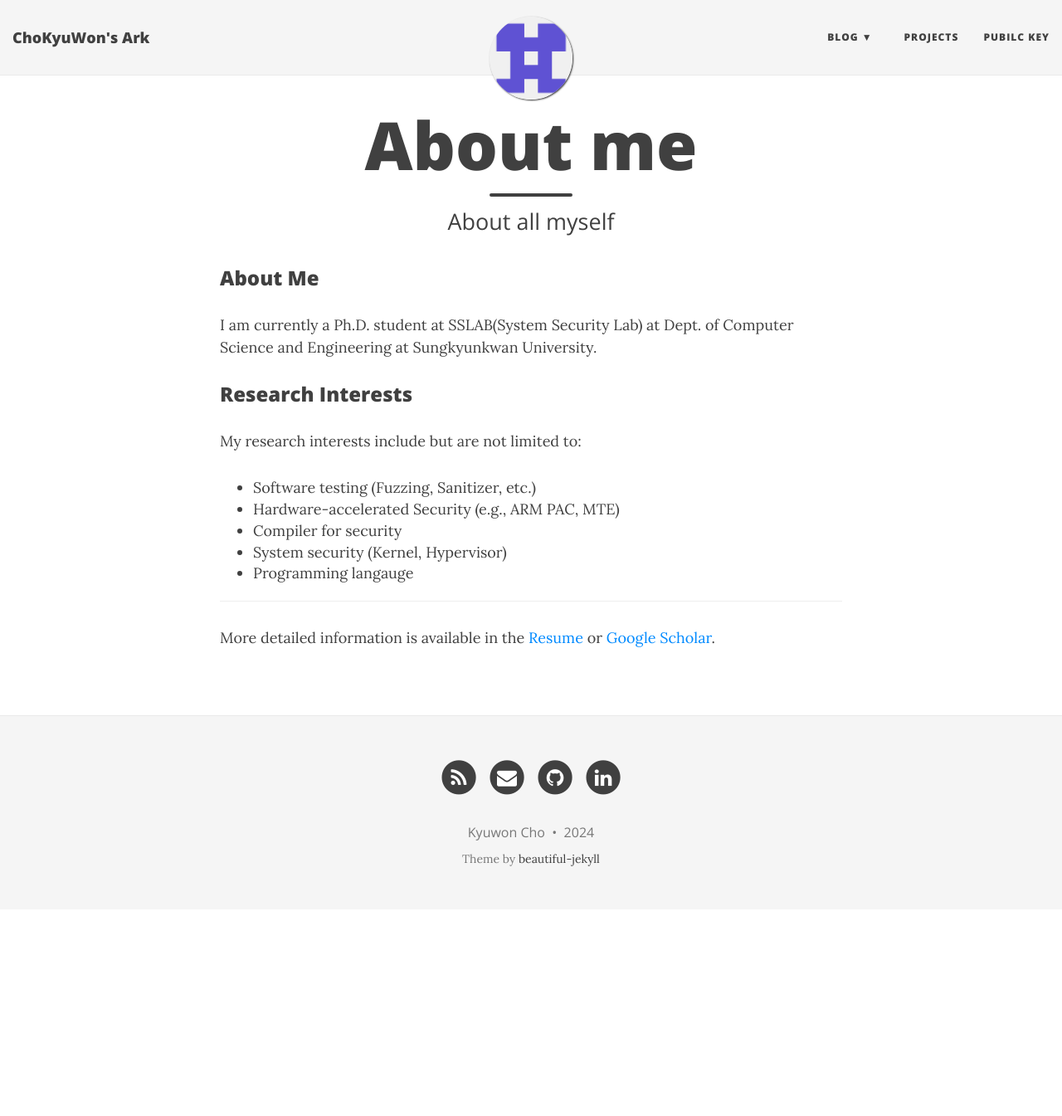
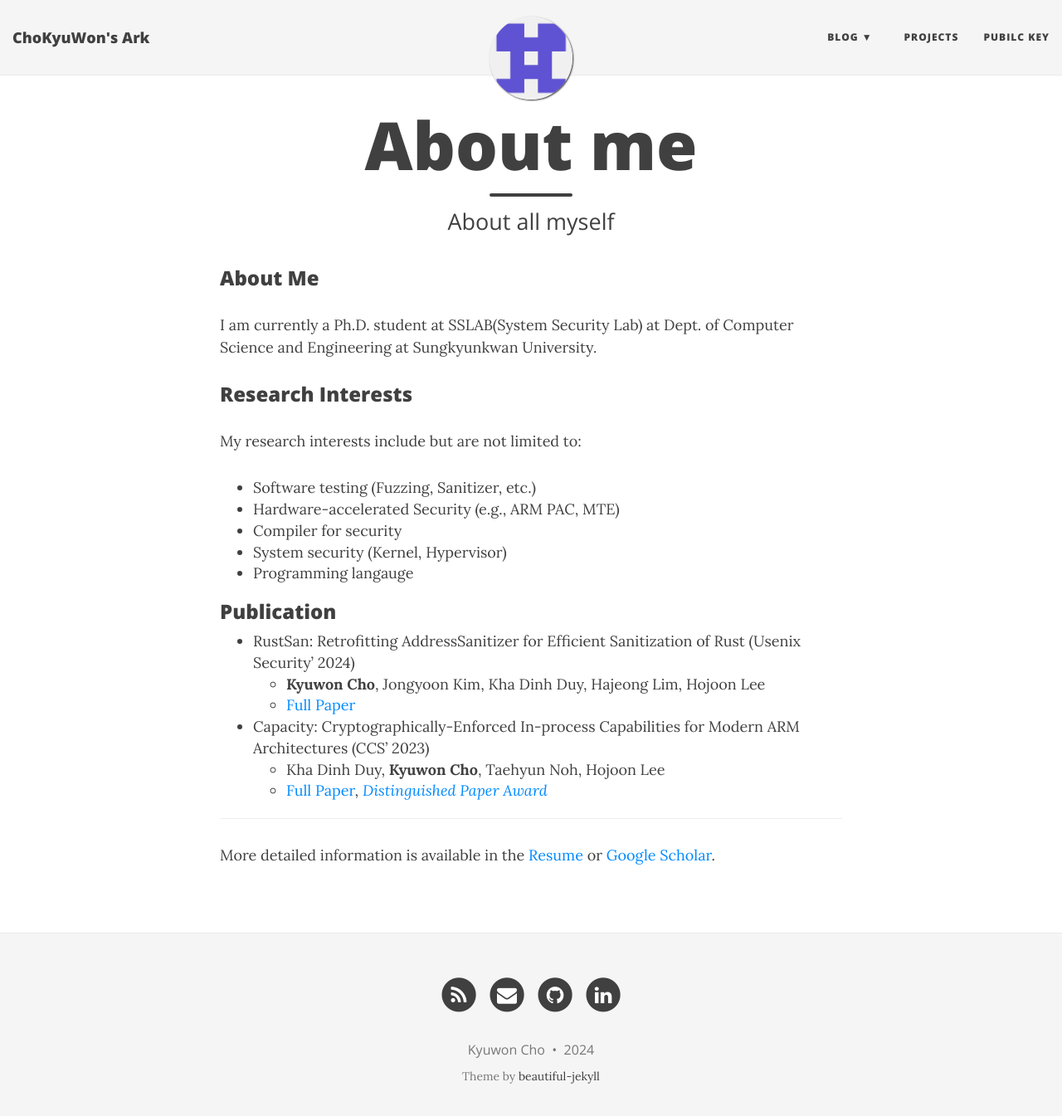
Before and after one commit to ChoKyuWon/ChoKyuWon.github.io, a Jekyll site: the page built from aboutme.md, in a window 1280 px wide and 1358 px high. Shown: the top 1345 px of the window at 83% size. Built offline with Jekyll 4.4.1, drawn with Linux system fonts in a browser that asks for light colours; nearby versions of some CDN libraries.

Commit message:
update
Signed-off-by: ChoKyuWon <kyuwoncho18@gmail.com>

```diff
--- a/aboutme.md
+++ b/aboutme.md
@@ -16,6 +16,14 @@ My research interests include but are not limited to:
 - Programming langauge
 
 
+### Publication
+* RustSan: Retrofitting AddressSanitizer for Efficient Sanitization of Rust (Usenix Security' 2024)
+    * **Kyuwon Cho**, Jongyoon Kim, Kha Dinh Duy, Hajeong Lim, Hojoon Lee
+    * [Full Paper](https://www.usenix.org/conference/usenixsecurity24/presentation/cho-kyuwon)
+* Capacity: Cryptographically-Enforced In-process Capabilities for Modern ARM Architectures (CCS' 2023)
+  * Kha Dinh Duy, **Kyuwon Cho**, Taehyun Noh, Hojoon Lee
+  * [Full Paper](https://dl.acm.org/doi/10.1145/3576915.3623079), [*Distinguished Paper Award*](https://github.com/ChoKyuWon/ChoKyuWon.github.io/blob/master/_data/Distinguished%20Paper%20Award%2C%20Capacity.pdf)
+
 
 <hr>
 
```
Also changed, not shown: resume.md (+1 -0 lines).
